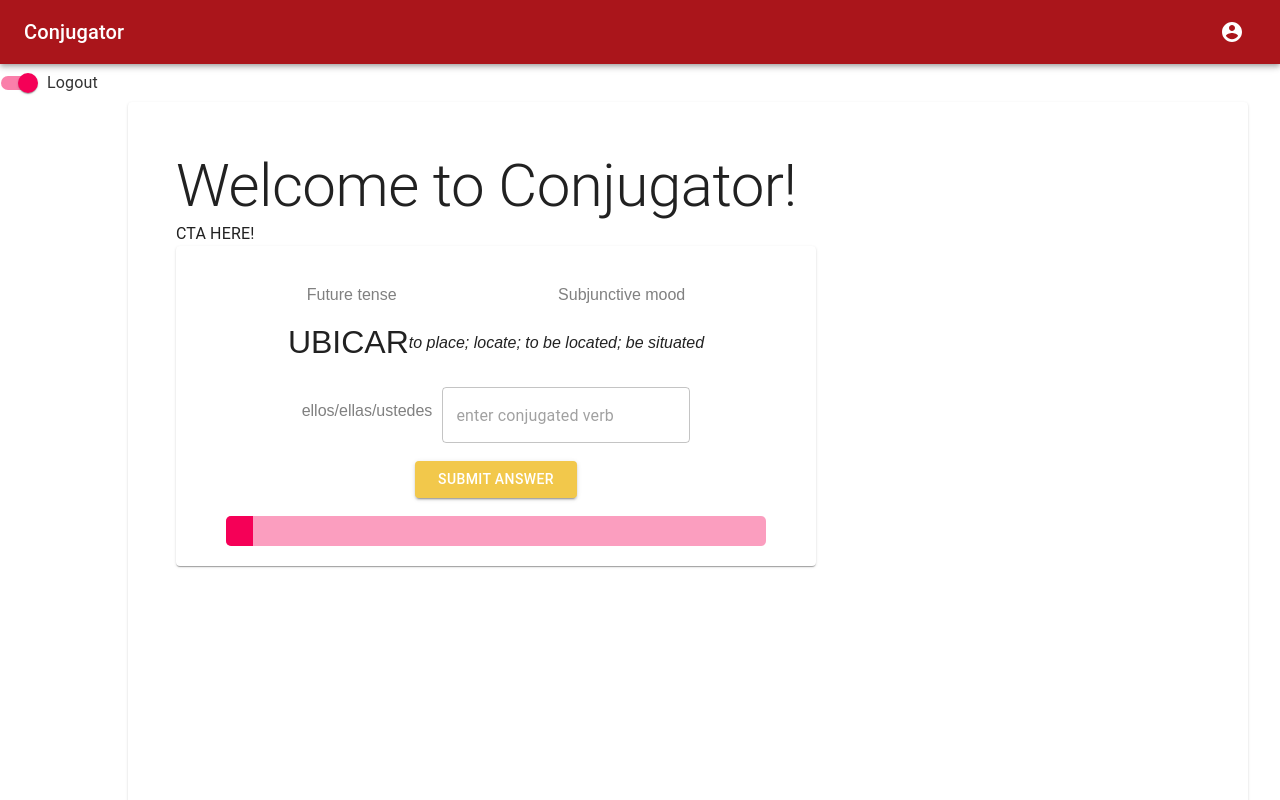
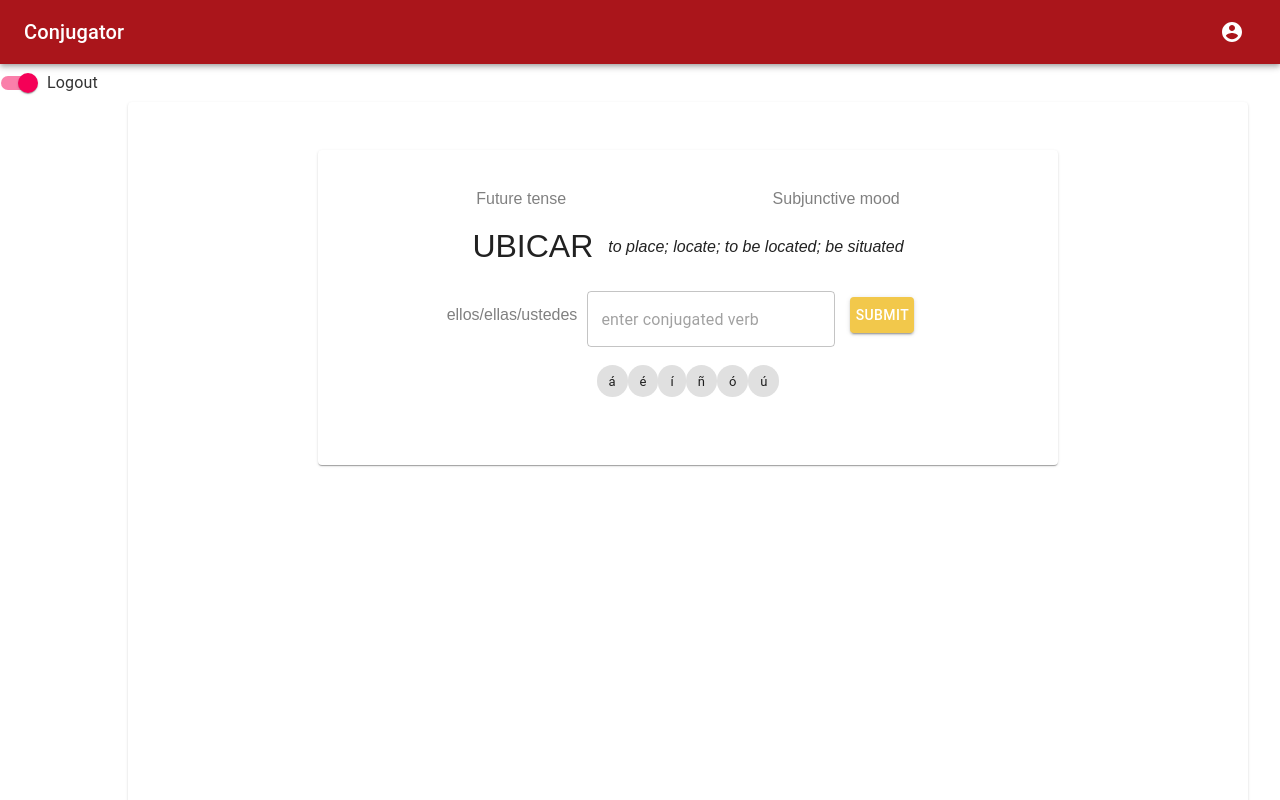
Before and after one commit to buildweek-conjugator/Frontend, a React (Create React App) app in the folder conjugator/: page /game in a window 1280 px wide. Shown: the top 800 px of the page. Built offline with nearby package versions, Linux system fonts and the light colour scheme.

Commit message:
got accent buttons working

```diff
--- a/conjugator/src/views/App.js
+++ b/conjugator/src/views/App.js
@@ -19,10 +19,8 @@ function App() {
       <MenuAppBar />
       <div className="app-container-holder">
         <Paper className="app-container">
-          <Typography variant="h2" component="h2">
-            Welcome to Conjugator!
-          </Typography>
-          <Typography component="h3">CTA HERE!</Typography>
+          {/* <Typography variant="h2" component="h2">Welcome to Conjugator!</Typography> */}
+          {/* <Typography component="h3">CTA HERE!</Typography> */}
 
           <Switch>
             <Route path="/settings" component={Settings} />
--- a/conjugator/src/views/components/ConjugatorGame/ConjugatorGame.js
+++ b/conjugator/src/views/components/ConjugatorGame/ConjugatorGame.js
@@ -10,6 +10,7 @@ import clsx from "clsx";
 import MenuItem from "@material-ui/core/MenuItem";
 import TextField from "@material-ui/core/TextField";
 import Button from "@material-ui/core/Button";
+import Chip from "@material-ui/core/Chip";
 
 import ProgressBar from "../ProgressBar/ProgressBar";
 
@@ -39,7 +40,6 @@ const data = {
   tense: "Future",
   has_long: false,
   translation: "to place; locate; to be located; be situated",
-  value: ""
 };
 
 // axios request to get relevant user settings.
@@ -48,8 +48,10 @@ const data = {
 // step3 posts request to check if answer is correct.
 
 export default function ConjugatorGame() {
+  const classes = useStyles();
   const [verb, setVerb] = useState(data);
-  const [completed, setCompleted] = useState(5);
+  const [completed, setCompleted] = useState(0);
+  // const [input, setInput] = useState({value: ""});
 
   //random array of numbers to test
   const [usedWords, setUsedWords] = useState([1, 2, 5, 7, 9]);
@@ -80,7 +82,7 @@ export default function ConjugatorGame() {
     setVerb({ ...verb, [event.target.name]: event.target.value });
   };
 
-  function handleSubmit(event) {
+  const handleSubmit = event => {
     event.preventDefault();
     // console.log("event.target.value", event.target.value)
     const targetInput = event.target.value;
@@ -92,9 +94,28 @@ export default function ConjugatorGame() {
       // setTimeout(function(){randomAxios()}, 2000)
     } else {
       targetInput.style = "background:#F8D7DA;";
+
+      setTimeout(() => {
+        targetInput.style = "background:white;";
+      }, 2000);
     }
   }
-  // step4 if then statement if correct moves to next question,else red box of saddness.
+
+  const [chipData, setChipData] = useState([
+    { key: 0, label: "á" },
+    { key: 1, label: "é" },
+    { key: 2, label: "í" },
+    { key: 3, label: "ñ" },
+    { key: 4, label: "ó" },
+    { key: 5, label: "ú" }
+  ]);
+
+  const handleClick = chipClicked => () => {
+      setVerb({...verb, value: verb.value + `${chipClicked.label}`})
+
+      // setVerb({...input, value: input.value + `${chipClicked.label}`})
+      // console.log(input)
+  };
 
   return (
     <Paper className="game-container">
@@ -125,16 +146,30 @@ export default function ConjugatorGame() {
             margin="normal"
             variant="outlined"
           />
-        </div>
+
           <Button
             type="submit"
-          fullWidth
             variant="contained"
             color="primary"
             className="submit-button"
           >
-          Submit Answer
+            Submit
           </Button>
+        </div>
+
+        <div className={classes.root}>
+          {chipData.map(data => {
+
+            return (
+              <Chip
+                key={data.key}
+                label={data.label}
+                onClick={handleClick(data)}
+                className={classes.chip}
+              />
+            );
+          })}
+        </div>
         <ProgressBar className="progress-bar" completed={completed} />
       </form>
     </Paper>
--- a/conjugator/src/views/components/ConjugatorGame/ConjugatorGame.scss
+++ b/conjugator/src/views/components/ConjugatorGame/ConjugatorGame.scss
@@ -1,5 +1,6 @@
 .game-container {
-    width: 600px;
+    width: 700px;
+    margin: 0 auto;
     padding: 20px;
     display: flex;
     flex-direction: column;
@@ -25,6 +26,7 @@
 
             .verb {
                 font-size: 2rem;
+                margin-right: 15px;
             }
 
             .translation {
@@ -51,7 +53,8 @@
 
         .submit-button {
             background-color: #F2C84B;
-            width: 30%;
+            width: 50px;
+            margin: 0 15px;
 
             &:hover{
                 background-color: darken(#F2C84B, 15%);
--- a/conjugator/src/views/components/ProgressBar/ProgressBar.js
+++ b/conjugator/src/views/components/ProgressBar/ProgressBar.js
@@ -19,7 +19,7 @@ export default function ProgressBar(props) {
     <div className={classes.root}>
       {/* <LinearProgress variant="determinate" value={props.completed} /> */}
       <br />
-      <LinearProgress className="progress-bar" color="secondary" variant="determinate" value={props.completed} />
+      <LinearProgress className="progress-bar" color="default" variant="determinate" value={props.completed} />
     </div>
   );
 }
```
Lines whose indentation alone changed are shown as unchanged.
